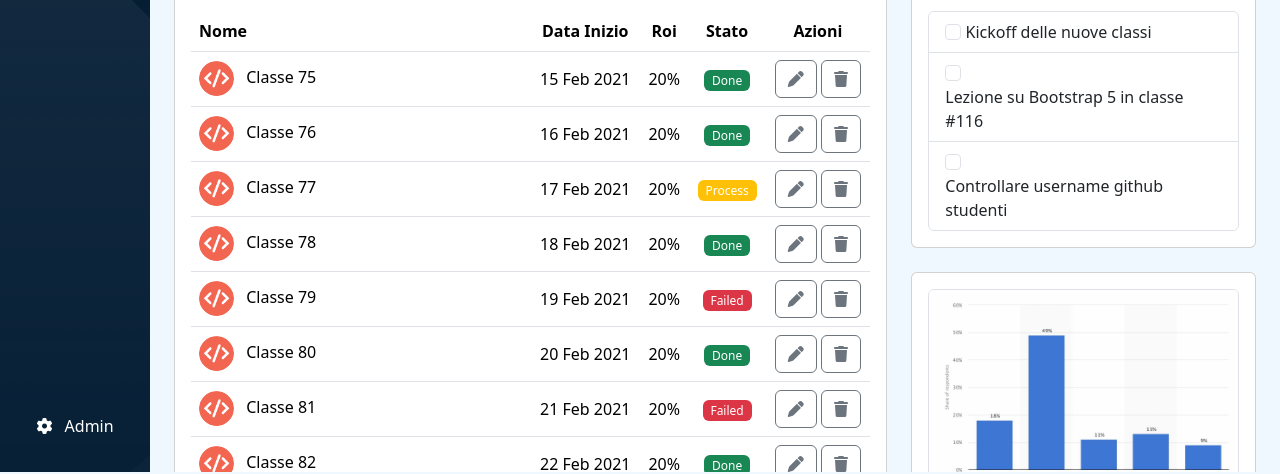
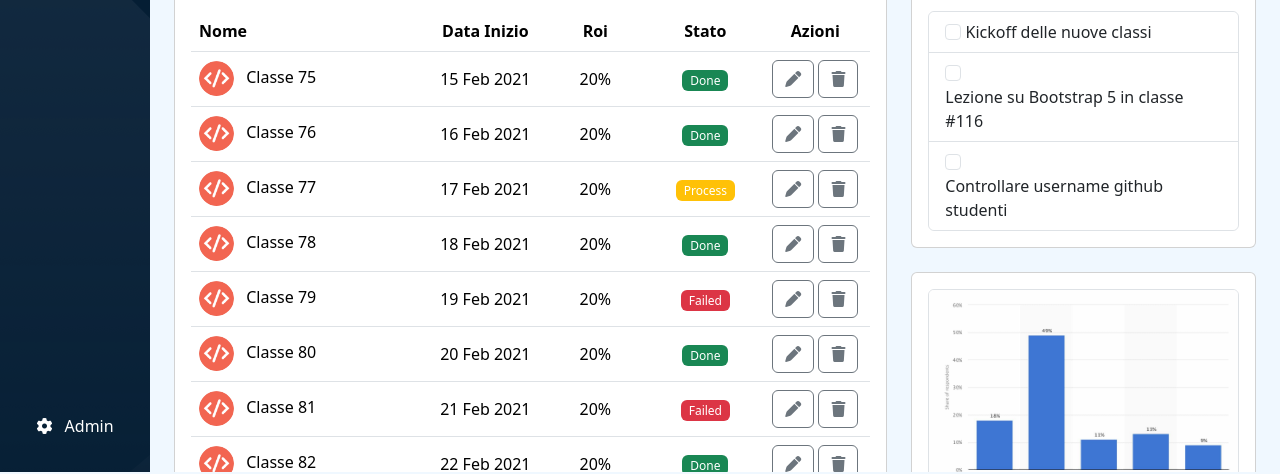
Before and after one commit to emilianogastaldo/html-css-bootstrap-dashboard, a plain HTML site: page index.html in a window 1280 px wide. Shown: the part 326-800 px from the top of the page. Drawn offline with nearby package versions, Linux system fonts and the light colour scheme.

Commit message:
fixed table

```diff
--- a/css/style.css
+++ b/css/style.css
@@ -105,6 +105,9 @@ main {
     content: '\f101';
     font-size: 14px;
 } */
+thead th:not(:first-child) {
+    width: 110px;
+}
 
 tr th:not(:first-child),
 tr td:not(:first-child) {
--- a/index.html
+++ b/index.html
@@ -242,7 +242,7 @@
                                     <table class="table table-hover">
                                         <thead>
                                             <tr>
-                                                <th class="w-50" scope="col">Nome</th>
+                                                <th scope="col">Nome</th>
                                                 <th class="d-none d-md-table-cell" scope="col">Data Inizio</th>
                                                 <th class="d-none d-sm-table-cell" scope="col">Roi</th>
                                                 <th scope="col">Stato</th>
```
